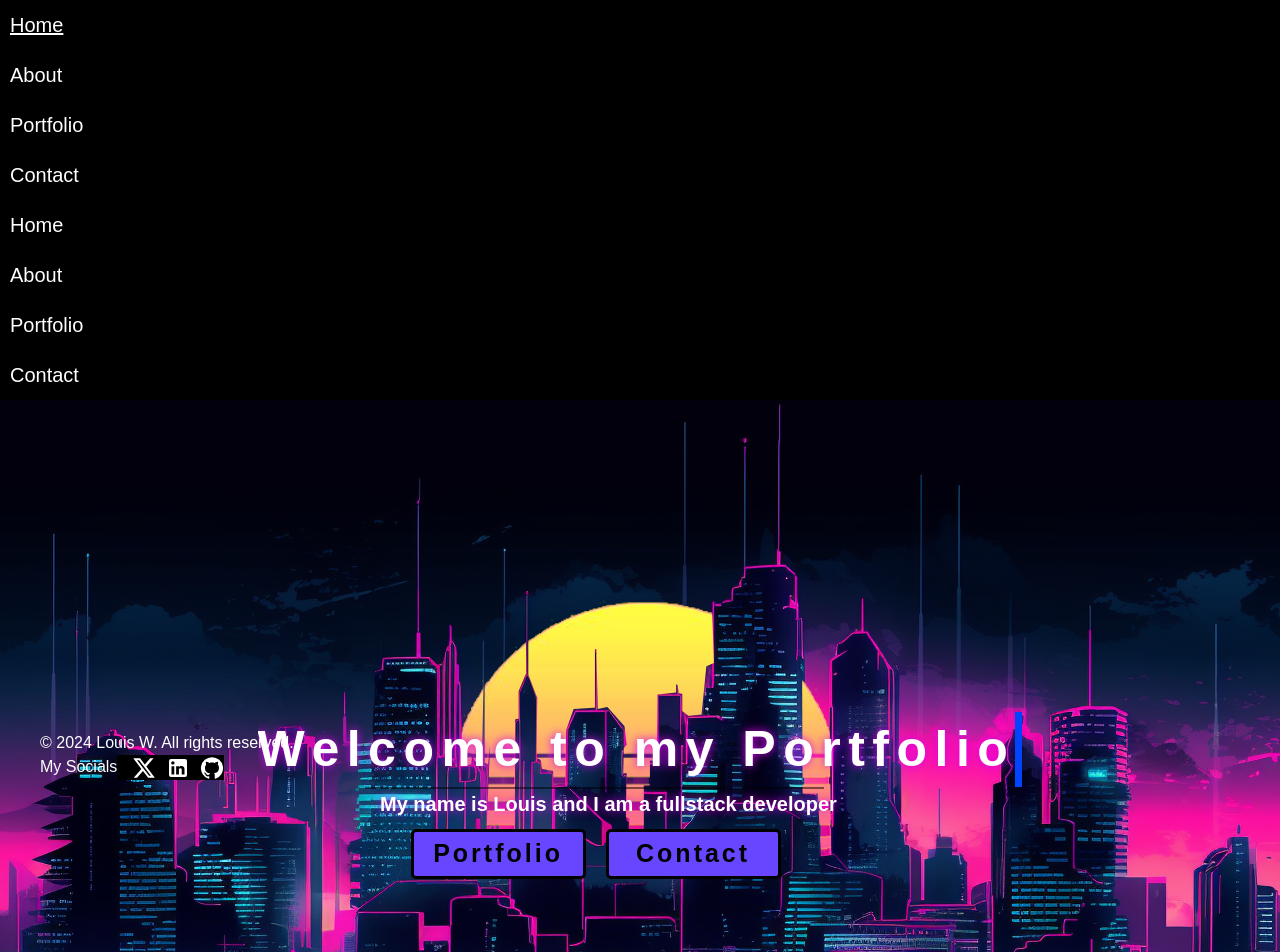
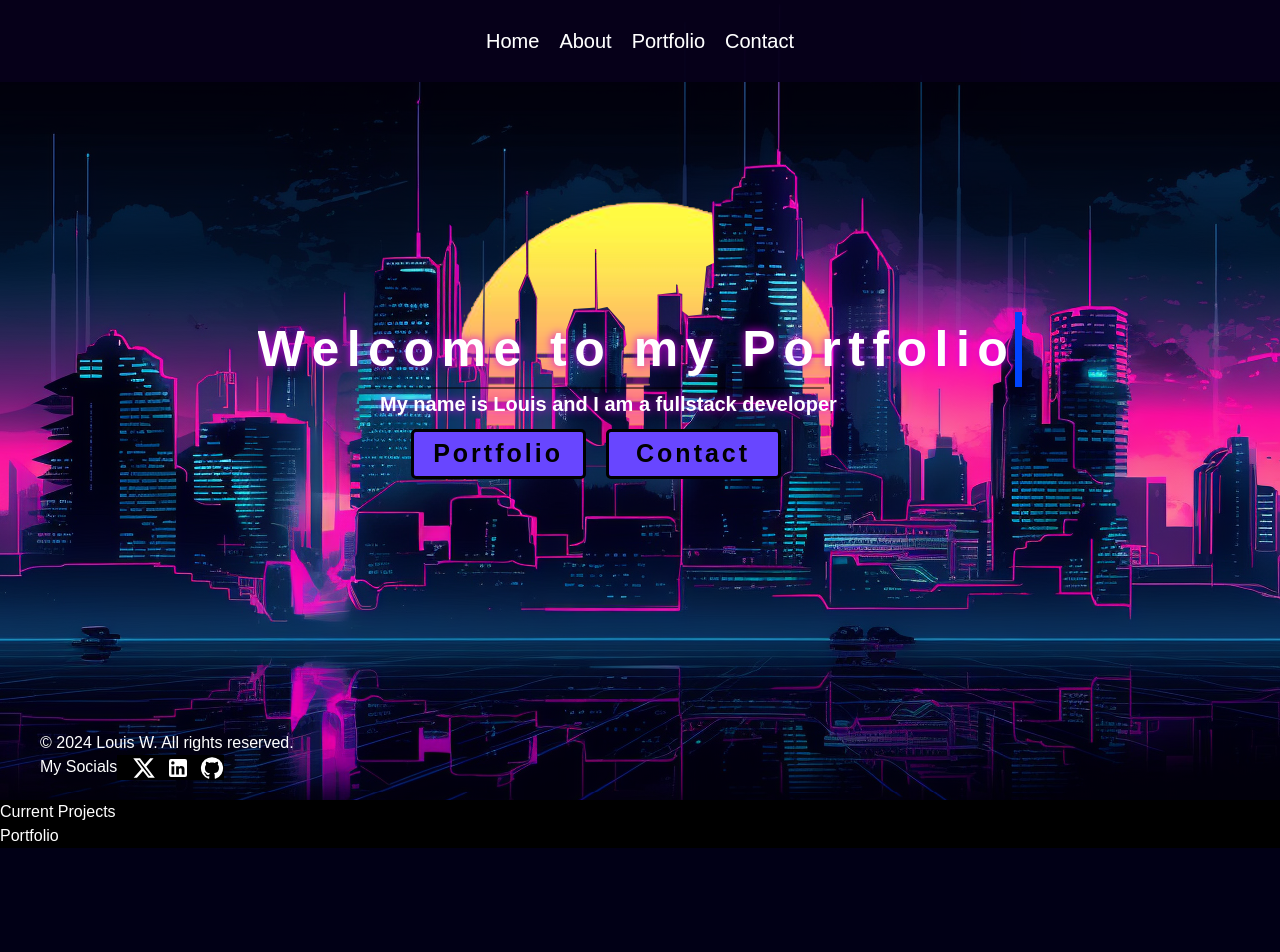
Before and after one commit to LouisWdev/Louis-react-portfolio, a React (Vite) app: page / in a window 1280 px wide. Shown: the top 952 px of the page. Built offline with nearby package versions, Linux system fonts and the light colour scheme.

Commit message:
New projects container

```diff
--- a/src/Pages/Home.tsx
+++ b/src/Pages/Home.tsx
@@ -37,7 +37,12 @@ const Home = () => {
          </BackgroundAnimation>
 
          <Section>
-
+              <CurrentContainer>
+                  <CurrentContainerTitle>Current Projects</CurrentContainerTitle>
+                  <ContainerItem>
+                       <ContainerItemText>Portfolio</ContainerItemText>
+                  </ContainerItem>
+              </CurrentContainer>
          </Section>
     </>
   );
@@ -48,6 +53,8 @@ export default Home;
 //STYLING CSS
 
 const CurrentContainer = styled.div``;
+
+const CurrentContainerTitle = styled.div``;
 
 const ContainerItem = styled.div``;
 
--- a/src/components/Navbar.tsx
+++ b/src/components/Navbar.tsx
@@ -7,7 +7,7 @@ import { Link } from 'react-router-dom';
 const Navbar = () => {
 
   return (
-    <div className='bg-purple w-screen'>
+    <NavbarContainer>
       <Link to="/" style={{ textDecoration: 'none', backgroundColor: 'transparent'}}>
          <Button>Home</Button>
        </Link>
@@ -22,7 +22,7 @@ const Navbar = () => {
       </Link>
       {/*Link to Portfolio Section*/}
 
-   </div>
+   </NavbarContainer>
   )
 }
 
```
